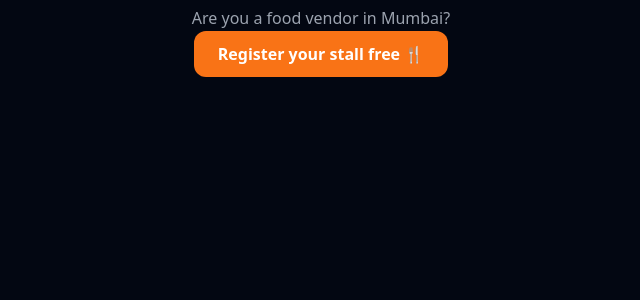
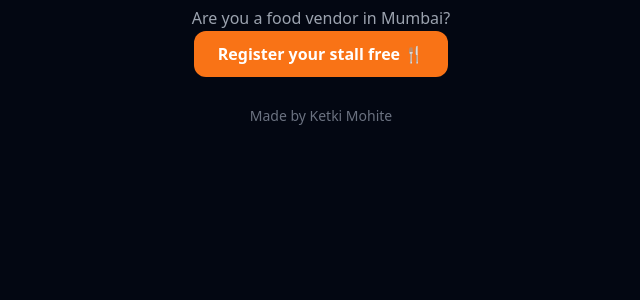
Before and after one commit to ketkivmohite/khaubot, a Django app: page / in a window 1280 px wide. Shown: the part 248-548 px from the top of the page, without its empty margins (319-959 px from the left). Run offline with Django 5.2, Linux system fonts and the light colour scheme; some libraries are stand-ins or nearby versions.

Commit message:
Add creator credit footer on frontend pages

```diff
--- a/khaubot/frontend/khaubot_web/templates/core/home.html
+++ b/khaubot/frontend/khaubot_web/templates/core/home.html
@@ -86,5 +86,9 @@
         </div>
     </main>
 
+    <footer class="text-center pb-8 text-sm text-gray-500">
+        Made by Ketki Mohite
+    </footer>
+
 </body>
 </html>
--- a/khaubot/frontend/khaubot_web/templates/core/vendor_register.html
+++ b/khaubot/frontend/khaubot_web/templates/core/vendor_register.html
@@ -123,5 +123,9 @@
         </form>
         {% endif %}
     </main>
+
+    <footer class="text-center pb-8 text-sm text-gray-500">
+        Made by Ketki Mohite
+    </footer>
 </body>
 </html>
```
